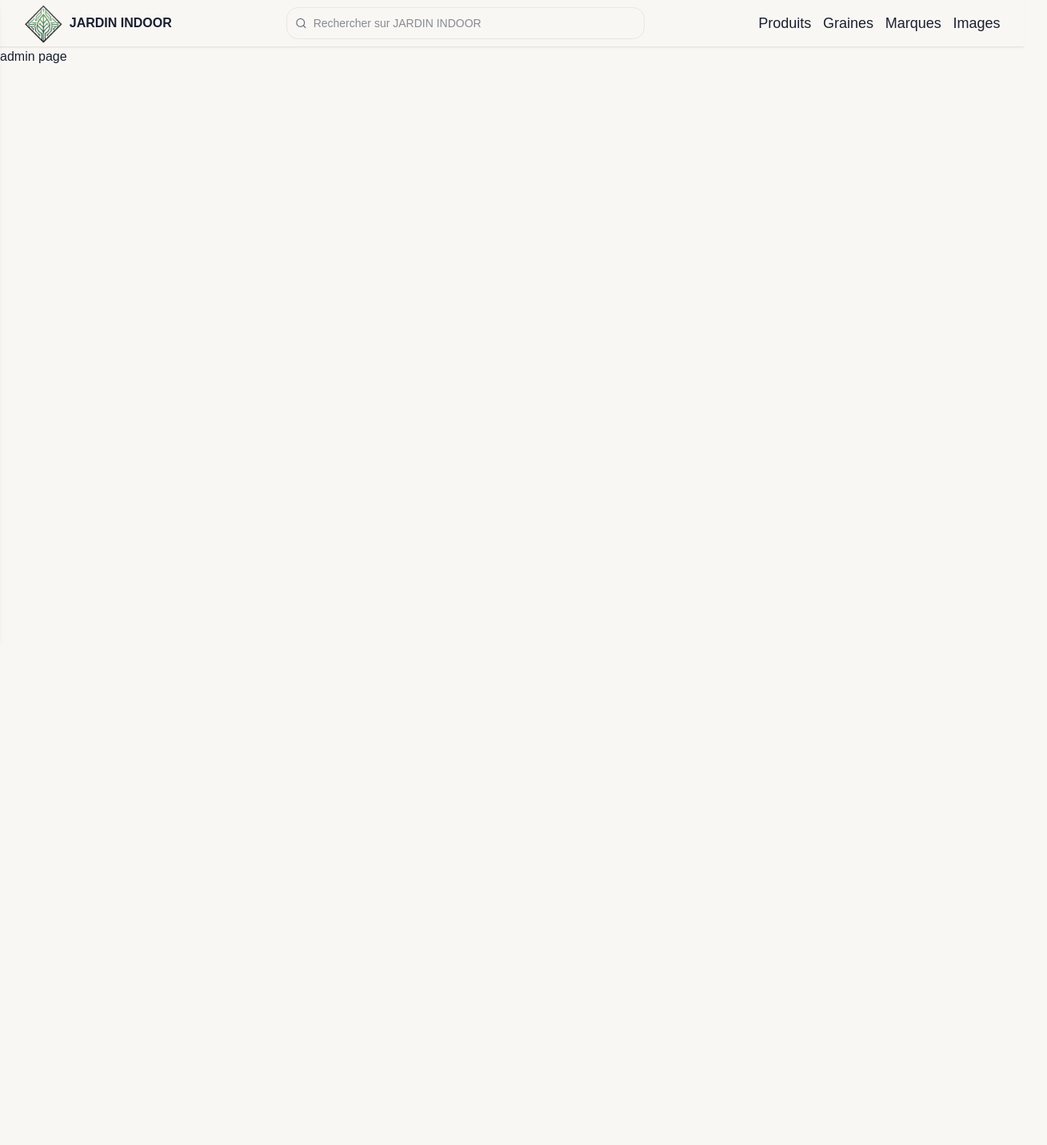
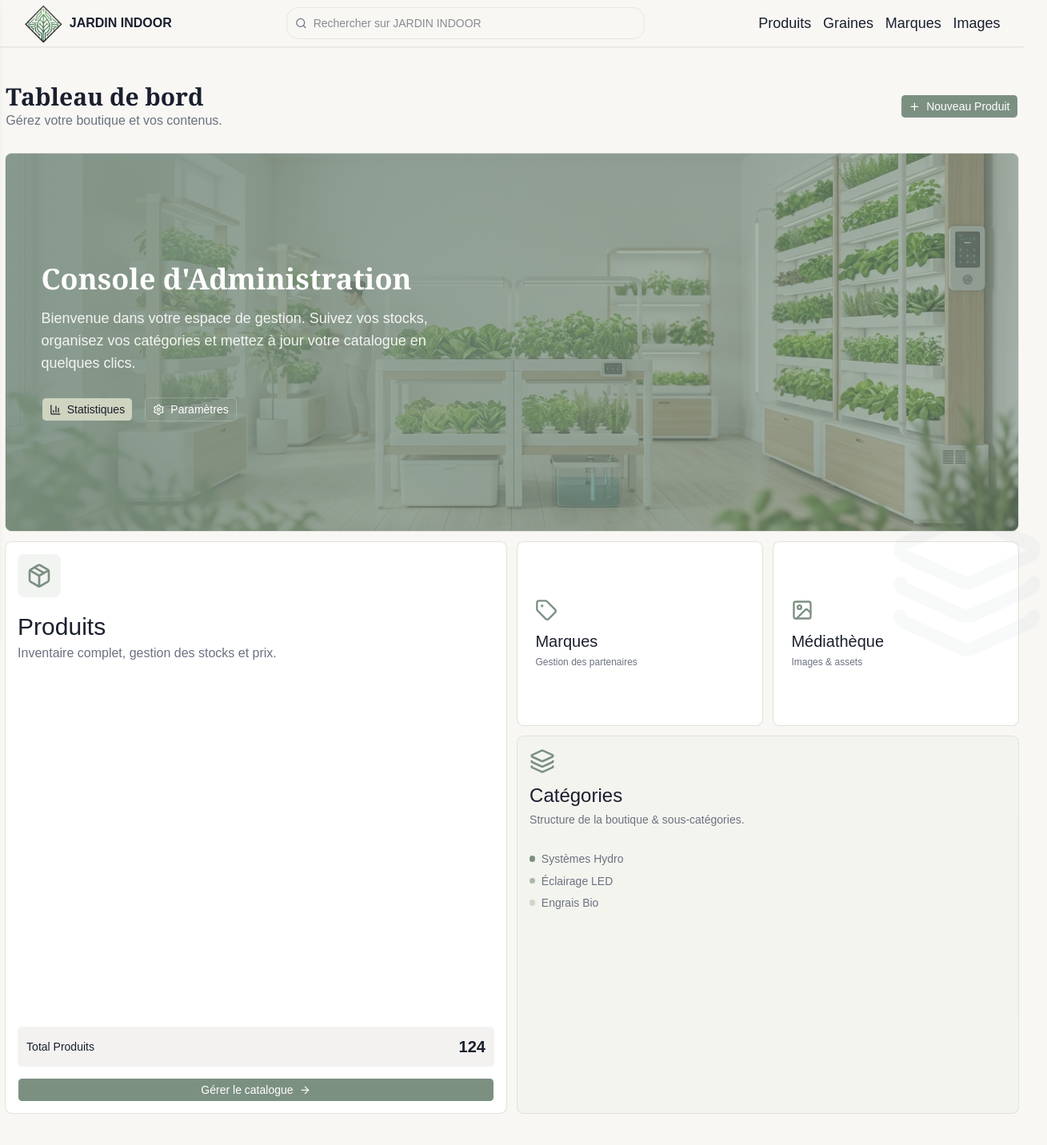
Before and after one commit to adriendelagneau/jardindoor, a Next.js app: page /admin in a window 1280 px wide. Shown: the top 1432 px of the page at 80% size, 1309 px wide, since content can reach past the window. Before the commit the page ends 800 px from the top, so only its background shows below. Built offline with nearby package versions, Linux system fonts and the light colour scheme.

Commit message:
admin login & proxy.ts

```diff
--- a/app/admin/components/layout/navbar/navbar.tsx
+++ b/app/admin/components/layout/navbar/navbar.tsx
@@ -77,7 +77,7 @@ export const NavbarAdmin = () => {
             Marques
           </Link>
           <Link
-            href="/favorites"
+            href="/images"
             className="flex items-center gap-1 underline-effect cursor-pointer"
           >
             Images
--- /dev/null
+++ b/app/admin/images/page.tsx
@@ -0,0 +1,11 @@
+import React from 'react'
+
+const page = () => {
+  return (
+    <div>
+      images
+    </div>
+  )
+}
+
+export default page
--- a/app/admin/page.tsx
+++ b/app/admin/page.tsx
@@ -1,12 +1,126 @@
-import React from 'react'
+import Image from "next/image";
+import { Card, CardHeader, CardTitle, CardDescription, CardContent } from "@/components/ui/card";
+import { Button } from "@/components/ui/button";
+import {
+  Package,
+  Tag,
+  Image as ImageIcon,
+  Layers,
+  ArrowRight,
+  Plus,
+  Settings,
+  BarChart3
+} from "lucide-react";
 
-const page = () => {
+export default function AdminPage() {
   return (
-    <div>
+    <div className="py-8 lg:py-12 mx-2">
+      <div className="flex items-center justify-between mb-8">
+        <div>
+          <h1 className="text-3xl font-bold font-serif">Tableau de bord</h1>
+          <p className="text-muted-foreground">Gérez votre boutique et vos contenus.</p>
+        </div>
+        <Button className="gap-2">
+          <Plus size={18} /> Nouveau Produit
+        </Button>
+      </div>
 
-      admin page
+      {/* Bento Grid Container */}
+      <div className="grid grid-cols-1 md:grid-cols-4 md:grid-rows-5 gap-4 min-h-[1000px] md:h-[1200px]">
+
+        {/* 1. Hero Landscape - Admin Banner */}
+        <Card className="md:col-span-4 md:row-span-2 relative overflow-hidden group border-none bg-primary">
+          <Image
+            src="/home-img.png"
+            alt="Admin banner"
+            fill
+            className="object-cover opacity-40 transition-transform duration-700 group-hover:scale-105"
+          />
+          <div className="absolute inset-0 bg-linear-to-r from-primary/80 via-primary/40 to-transparent flex flex-col justify-center p-12 text-primary-foreground">
+            <h2 className="text-4xl font-bold mb-4 font-serif">Console d&apos;Administration</h2>
+            <p className="max-w-lg text-lg opacity-90 mb-8">
+              Bienvenue dans votre espace de gestion. Suivez vos stocks, organisez vos catégories et mettez à jour votre catalogue en quelques clics.
+            </p>
+            <div className="flex gap-4">
+              <Button variant="secondary" className="gap-2">
+                <BarChart3 size={18} /> Statistiques
+              </Button>
+              <Button variant="outline" className="bg-transparent border-white/20 hover:bg-white/10 gap-2">
+                <Settings size={18} /> Paramètres
+              </Button>
+            </div>
+          </div>
+        </Card>
+
+        {/* 2. Products Management */}
+        <Card className="md:col-span-2 md:row-span-3 hover:shadow-lg transition-all border-primary/10 flex flex-col">
+          <CardHeader className="pb-2">
+            <div className="bg-primary/10 w-fit p-3 rounded-xl mb-4 text-primary">
+              <Package size={32} />
+            </div>
+            <CardTitle className="text-3xl">Produits</CardTitle>
+            <CardDescription className="text-base">
+              Inventaire complet, gestion des stocks et prix.
+            </CardDescription>
+          </CardHeader>
+          <CardContent className="flex-1 flex flex-col justify-end">
+            <div className="space-y-4">
+              <div className="flex justify-between items-center p-3 bg-muted/50 rounded-lg">
+                <span className="text-sm font-medium">Total Produits</span>
+                <span className="text-xl font-bold">124</span>
+              </div>
+              <Button className="w-full gap-2 group">
+                Gérer le catalogue <ArrowRight size={16} className="group-hover:translate-x-1 transition-transform" />
+              </Button>
+            </div>
+          </CardContent>
+        </Card>
+
+        {/* 3. Brands */}
+        <Card className="md:col-span-1 md:row-span-1 hover:bg-accent/5 transition-colors cursor-pointer group flex flex-col justify-center">
+          <CardHeader className="p-6">
+            <Tag className="text-primary mb-2 group-hover:scale-110 transition-transform" size={28} />
+            <CardTitle className="text-xl">Marques</CardTitle>
+            <CardDescription className="text-xs">Gestion des partenaires</CardDescription>
+          </CardHeader>
+        </Card>
+
+        {/* 4. Images */}
+        <Card className="md:col-span-1 md:row-span-1 hover:bg-accent/5 transition-colors cursor-pointer group flex flex-col justify-center">
+          <CardHeader className="p-6">
+            <ImageIcon className="text-primary mb-2 group-hover:scale-110 transition-transform" size={28} />
+            <CardTitle className="text-xl">Médiathèque</CardTitle>
+            <CardDescription className="text-xs">Images & assets</CardDescription>
+          </CardHeader>
+        </Card>
+
+        {/* 5. Categories & Subcategories */}
+        <Card className="md:col-span-2 md:row-span-2 bg-secondary/10 border-dashed border-primary/20 hover:border-primary/50 transition-colors cursor-pointer group overflow-hidden">
+          <CardHeader className="relative z-10">
+            <Layers className="text-primary mb-2 group-hover:rotate-12 transition-transform" size={32} />
+            <CardTitle className="text-2xl">Catégories</CardTitle>
+            <CardDescription className="text-sm">
+              Structure de la boutique & sous-catégories.
+            </CardDescription>
+          </CardHeader>
+          <CardContent className="relative z-10 flex flex-col gap-2 mt-4">
+             <div className="flex items-center gap-2 text-sm text-muted-foreground">
+                <div className="w-2 h-2 rounded-full bg-primary" />
+                <span>Systèmes Hydro</span>
+             </div>
+             <div className="flex items-center gap-2 text-sm text-muted-foreground">
+                <div className="w-2 h-2 rounded-full bg-primary/60" />
+                <span>Éclairage LED</span>
+             </div>
+             <div className="flex items-center gap-2 text-sm text-muted-foreground">
+                <div className="w-2 h-2 rounded-full bg-primary/30" />
+                <span>Engrais Bio</span>
+             </div>
+          </CardContent>
+          <Layers className="absolute -right-8 -bottom-8 text-primary/5 group-hover:scale-110 transition-transform" size={200} />
+        </Card>
+
+      </div>
     </div>
-  )
+  );
 }
-
-export default page
```
